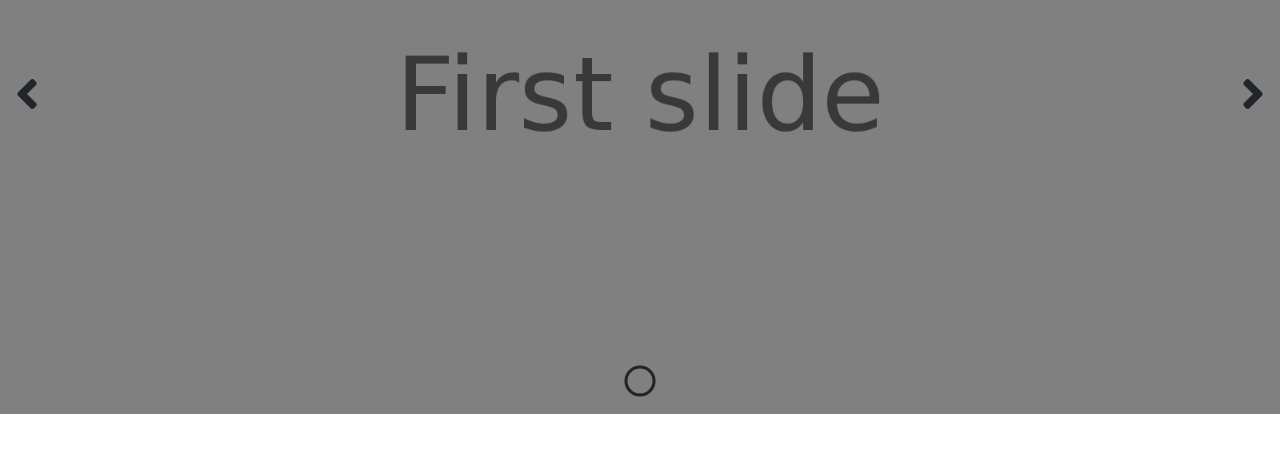
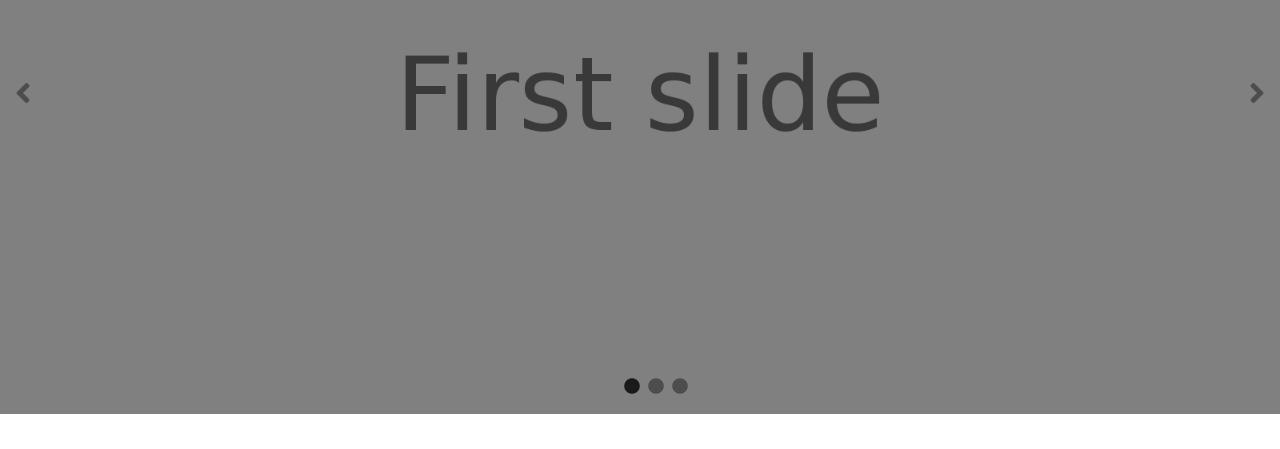
Before and after one commit to super861/website-template, a React (Create React App) app: page / in a window 1280 px wide. Shown: the part 290-739 px from the top of the page. Built offline with nearby package versions, Linux system fonts and the light colour scheme.

Commit message:
Dot navigation under in the banner implemented

```diff
--- a/public/style.css
+++ b/public/style.css
@@ -2,9 +2,13 @@
 .banner { position: relative; overflow: hidden; }
 .banner .slide { height: 100%; width: 100%; position: absolute; z-index: 1; }
 .banner .banner-controls { display: flex; z-index: 3; position: absolute; width: 100%; height: 100%; justify-content: space-between; align-items: center; }
-.banner .banner-controls > div { margin: 15px; }
+.banner .banner-controls > div { margin: 15px; color: rgba(0, 0, 0, 0.4) }
 .banner .banner-controls > div:hover { cursor: pointer; }
-.banner .banner-controls .dot { align-self: flex-end; }
+.banner .banner-controls .dots { align-self: flex-end; display: flex; }
+.banner .banner-controls ul.dots { list-style-type: none; }
+.banner .banner-controls .dots .dot i { color: rgba(0, 0, 0, 0.4); }
+.banner .banner-controls .dots .dot i:hover { color: rgba(0, 0, 0, 0.8); cursor: pointer; }
+.banner .banner-controls .dots .dot i.active { color: rgba(0, 0, 0, 0.8); }
 
 
 /*+++++FOOTER+++++*/
--- a/src/js/scenes/scenes/components/BannerSlider/BannerSlider.js
+++ b/src/js/scenes/scenes/components/BannerSlider/BannerSlider.js
@@ -25,7 +25,8 @@ class BannerSlider extends Component {
         time: '0',
         maxTime: '1000',
         clickable: true,
-        autoPlay: true
+        autoPlay: true,
+        dotSlide: '0'
       };
 
       this.nextSlide = this.nextSlide.bind(this);
@@ -34,6 +35,7 @@ class BannerSlider extends Component {
       this.tempSlide = this.tempSlide.bind(this);
       this.autoPlay = this.autoPlay.bind(this);
       this.getDots = this.getDots.bind(this);
+      this.goToSlide = this.goToSlide.bind(this);
 
 
       if(this.state.autoPlay) {
@@ -47,7 +49,7 @@ class BannerSlider extends Component {
     }, 10000);
   }
 
-  newSlideCount(slideCount, direction) {
+  newSlideCount(slideCount) {
     if(this.state.direction === 'right') {
       if(slideCount + 1 >= this.state.images.length) {
         return 0;
@@ -56,7 +58,6 @@ class BannerSlider extends Component {
         return slideCount + 1;
       }
     }
-
     else if(this.state.direction === 'left') {
       if(slideCount - 1 < 0) {
         return this.state.images.length - 1;
@@ -64,6 +65,9 @@ class BannerSlider extends Component {
       else {
         return slideCount - 1;
       }
+    }
+    else if(this.state.direction === 'dot') {
+      return this.state.dotSlide;
     }
 
   }
@@ -124,6 +128,34 @@ class BannerSlider extends Component {
 
   }
 
+  goToSlide(e) {
+    if(!this.state.clickable) {
+      return null;
+    }
+
+    let newSlide = Number(e.target.id);
+    this.setState({
+      fade: true,
+      zindex: '2',
+      marginleft: '1920px',
+      time: this.state.maxTime,
+      clickable: false,
+      direction: 'dot',
+      dotSlide: newSlide
+    })
+
+    setTimeout(() => {
+      this.setState({
+        fade: false,
+        zindex: '1',
+        marginleft: '0px',
+        time: '0',
+        slideCount: newSlide,
+        clickable: true
+      })
+    }, this.state.maxTime)
+  }
+
   getSlide(idx) {
     return <Slide imgpath={this.state.images[idx]} zindex={this.state.zindex} marginleft={this.state.marginleft} time={this.state.time} />
   }
@@ -134,10 +166,16 @@ class BannerSlider extends Component {
   }
 
   getDots() {
+    const listItems = this.state.images.map((img, index) =>
+      <li className="mr-2 mr-1" key={'dot' + index}>
+        {index === this.state.slideCount ? <Dot active={true} slide={index} goToSlide={this.goToSlide} /> : <Dot active={false} slide={index} goToSlide={this.goToSlide} /> }
+      </li>
+    );
     return(
-      <Dot />
+      <ul className="dots">
+        {listItems}
+      </ul>
     );
-
   }
 
   render() {
--- a/src/js/scenes/scenes/components/BannerSlider/arrows/LeftArrow.js
+++ b/src/js/scenes/scenes/components/BannerSlider/arrows/LeftArrow.js
@@ -3,7 +3,7 @@ import React from 'react';
 const LeftArrow = (props) => {
   return(
     <div className="nextArrow" onClick={props.previousSlide}>
-      <i className="fa fa-angle-left fa-3x" aria-hidden="true"></i>
+      <i className="fa fa-angle-left fa-2x" aria-hidden="true"></i>
     </div>
   );
 }
--- a/src/js/scenes/scenes/components/BannerSlider/arrows/RightArrow.js
+++ b/src/js/scenes/scenes/components/BannerSlider/arrows/RightArrow.js
@@ -3,7 +3,7 @@ import React from 'react';
 const RightArrow = (props) => {
   return(
     <div className="nextArrow" onClick={props.nextSlide}>
-      <i className="fa fa-angle-right fa-3x" aria-hidden="true"></i>
+      <i className="fa fa-angle-right fa-2x" aria-hidden="true"></i>
     </div>
   );
 }
--- a/src/js/scenes/scenes/components/BannerSlider/dots/Dot.js
+++ b/src/js/scenes/scenes/components/BannerSlider/dots/Dot.js
@@ -2,10 +2,10 @@ import React from 'react';
 
 const Dot = (props) => {
   return(
-    <div className="dot">
-      {props.active ? <i class="fas fa-circle fa-2x"></i> : <i class="far fa-circle fa-2x"></i>}
+    <div className="dot" onClick={props.goToSlide}>
+      {props.active ? <i id={props.slide} className="fas fa-circle active"></i> : <i id={props.slide} className="fas fa-circle"></i>}
     </div>
   );
 }
 
-export default Dot
+export default Dot;
```
